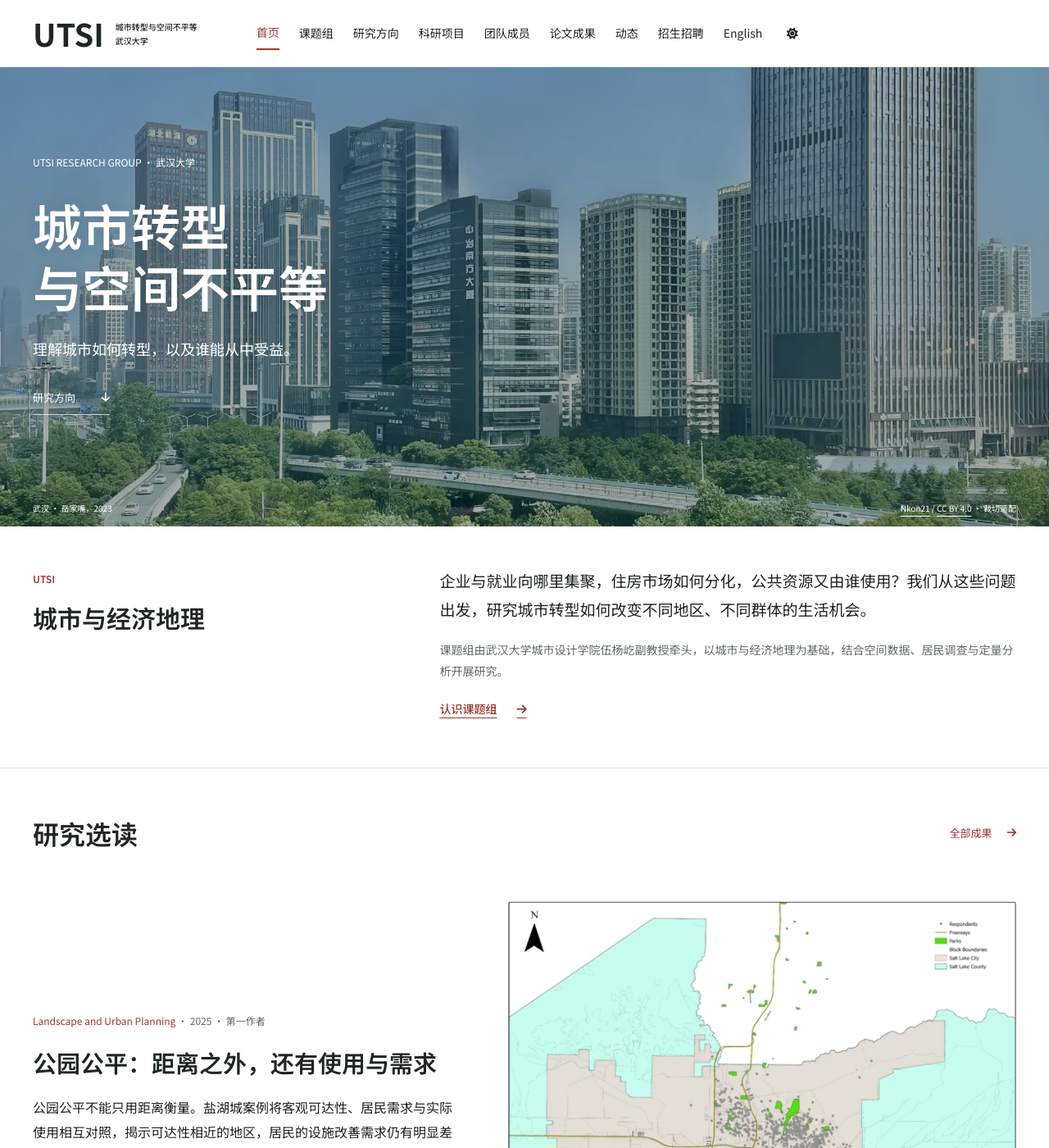
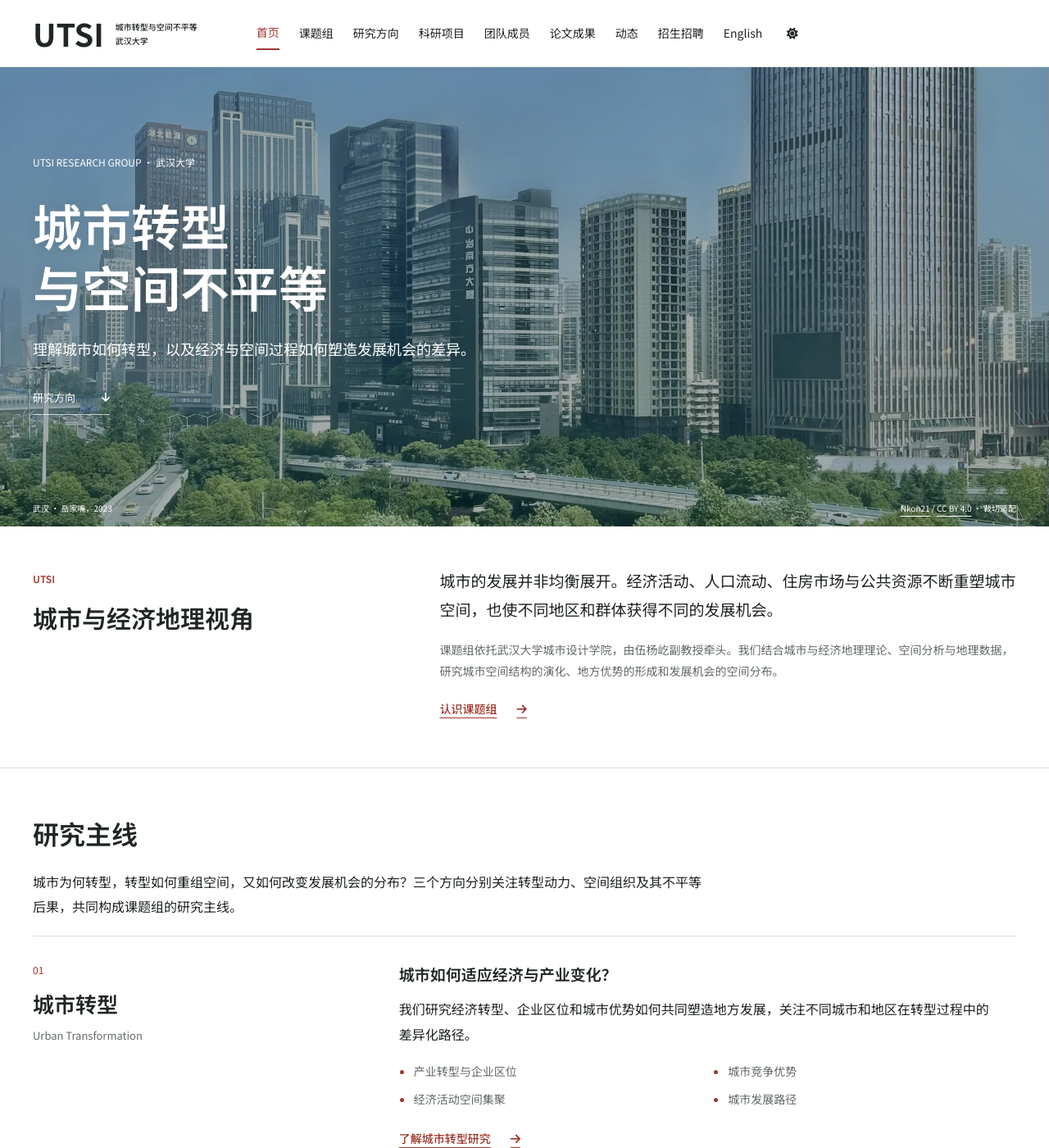
Before and after one commit to Yangyi-Wu/Yangyi-Wu.github.io, a Jekyll site: the page built from _pages/zh-about.md, in a window 1280 px wide and 1400 px high. Shown: the whole window at 82% size. Built offline with Jekyll 4.4.1, drawn with Linux system fonts in a browser that asks for light colours; some of the changed text lies outside the part shown.

Commit message:
Clarify bilingual homepage narrative and research framework

```diff
--- a/_data/homepage.yml
+++ b/_data/homepage.yml
@@ -1,17 +1,21 @@
 zh:
   hero_lines: ['城市转型', '与空间不平等']
-  lead: 理解城市如何转型，以及谁能从中受益。
-  introduction: 企业与就业向哪里集聚，住房市场如何分化，公共资源又由谁使用？我们从这些问题出发，研究城市转型如何改变不同地区、不同群体的生活机会。
-  approach: 课题组由武汉大学城市设计学院伍杨屹副教授牵头，以城市与经济地理为基础，结合空间数据、居民调查与定量分析开展研究。
-  research_intro: 从城市转型的动力，到空间组织的变化，再到机会与资源的分配，三个方向共同构成我们的研究主线。
-  invitation: 欢迎对这些问题感兴趣的同学和同行交流。可以从一个具体的城市现象、一篇论文，或一个尚未想清楚的研究问题谈起。
+  lead: 理解城市如何转型，以及经济与空间过程如何塑造发展机会的差异。
+  perspective_title: 城市与经济地理视角
+  introduction: 城市的发展并非均衡展开。经济活动、人口流动、住房市场与公共资源不断重塑城市空间，也使不同地区和群体获得不同的发展机会。
+  approach: 课题组依托武汉大学城市设计学院，由伍杨屹副教授牵头。我们结合城市与经济地理理论、空间分析与地理数据，研究城市空间结构的演化、地方优势的形成和发展机会的空间分布。
+  research_intro: 城市为何转型，转型如何重组空间，又如何改变发展机会的分布？三个方向分别关注转型动力、空间组织及其不平等后果，共同构成课题组的研究主线。
+  invitation: 欢迎对城市与经济地理、空间分析和城市发展问题感兴趣的学生与同行交流。
+  conversation: 交流可以从一个具体的城市现象、一篇论文，或一个正在形成的研究问题开始。
 en:
   hero_lines: ['Urban Transformation', 'and Spatial Inequality']
-  lead: Understanding how cities transform, and who benefits.
-  introduction: How do firms and jobs concentrate, housing markets differentiate, and people use public resources? These questions guide our research on how urban transformation reshapes opportunities across places and social groups.
-  approach: Led by Associate Professor Yangyi Wu at Wuhan University’s School of Urban Design, we combine urban and economic geography with spatial data, resident surveys and quantitative analysis.
-  research_intro: Our research connects the drivers of urban transformation, changes in spatial organization, and the distribution of opportunities and resources.
-  invitation: We welcome conversations with students and colleagues who share these interests. A particular urban observation, a paper, or a research question still taking shape can be a good place to start.
+  lead: Understanding urban transformation and how economic and spatial processes shape unequal development opportunities.
+  perspective_title: An urban and economic geography perspective
+  introduction: Urban development unfolds unevenly. Economic activity, population movements, housing markets and public resources reshape urban space, creating different opportunities across places and social groups.
+  approach: Based at Wuhan University's School of Urban Design and led by Associate Professor Yangyi Wu, we combine urban and economic geography, spatial analysis and geospatial data to study changing urban structures, the formation of place advantages and the spatial distribution of development opportunities.
+  research_intro: Why do cities transform, how does transformation reorganize space, and how does it change the distribution of opportunities? Our three themes connect the drivers of transformation, spatial organization and unequal outcomes.
+  invitation: We welcome students and colleagues interested in urban and economic geography, spatial analysis and urban development.
+  conversation: A conversation can begin with an urban observation, a paper, or a research question that is still taking shape.
 selection:
   recent_years: 3
   allowed_venues:
@@ -33,7 +37,7 @@ highlights:
     figure_height: 925
     figure_caption_zh: 城市舒适性与产业区位的多尺度框架。原文图 1，Teng et al. (2025)。
     figure_caption_en: A multi-scalar framework of amenities and industry location. Original Fig. 1, Teng et al. (2025).
-    title_zh: 产业区位：连接都市区竞争优势与地方营造
-    title_en: Linking metropolitan advantage and local placemaking
+    title_zh: 产业区位：城市优势如何影响地方发展
+    title_en: Industry location and the role of urban advantages in local development
     summary_zh: 研究将都市区资源获取与地方设施组合放在同一框架中，解释舒适性如何影响武汉汽车产业区位。地方营造的作用取决于更广泛的城市空间联系，而非一套固定的设施清单。
     summary_en: Urban amenities shape industry location through metropolitan resource access and local amenity combinations. The Wuhan study links competitive advantage with placemaking, explaining why local attractiveness depends on wider spatial connections rather than a standard amenity checklist.
--- a/_data/research.yml
+++ b/_data/research.yml
@@ -2,8 +2,12 @@
   legacy_id: innovation
   title_zh: 城市转型
   title_en: Urban Transformation
-  overview_zh: 研究产业变化、企业区位与城市舒适性如何共同塑造地方发展。重点解释不同城区吸引经济活动的条件，以及这些条件如何随产业与城市发展阶段而变化。
-  overview_en: How industrial change, firm location and urban amenities shape local development, with attention to why the conditions attracting economic activity differ across sectors and stages of urban change.
+  overview_zh: 我们研究经济转型、企业区位和城市优势如何共同塑造地方发展，关注不同城市和地区在转型过程中的差异化路径。
+  overview_en: We study how economic transformation, firm location and urban advantages shape local development, and why cities and regions follow different paths through these changes.
+  home_question_zh: 城市如何适应经济与产业变化？
+  home_question_en: How do cities respond to economic and industrial change?
+  focus_zh: ['产业转型与企业区位', '城市竞争优势', '经济活动空间集聚', '城市发展路径']
+  focus_en: ['Industrial change and firm location', 'Urban competitive advantages', 'Spatial agglomeration', 'Urban development paths']
   question_zh: 经济活动的区位选择，如何改变城市发展的动力与地方优势？
   question_en: How do location choices reshape the drivers of urban development and the advantages of places?
   text_zh: 产业发展不仅取决于生产条件，也与城市提供的设施、服务和资源联系有关。上海生产性服务业研究区分企业集聚与地方创意的区位逻辑；武汉产业研究连接都市区资源获取与地方设施组合。我们由此讨论城市转型中的地方优势如何形成，以及产业政策与地方营造能够回应哪些具体条件。
@@ -16,8 +20,12 @@
   legacy_id: structure
   title_zh: 空间重构
   title_en: Spatial Restructuring
-  overview_zh: 研究就业、居住与日常活动如何重新组织城市空间。从多中心发展到住房子市场，关注空间形态与功能联系的区别，以及城市内部边界的形成。
-  overview_en: How employment, housing and everyday activity reorganize urban space, from polycentric development to housing submarkets, distinguishing spatial form from functional connections and examining internal urban boundaries.
+  overview_zh: 我们研究就业、居住和日常活动如何在城市内部重新分布，以及空间结构如何影响城市功能联系和地方发展。
+  overview_en: We study how employment, housing and everyday activities are redistributed within cities, and how spatial structures shape functional connections and local development.
+  home_question_zh: 城市变化如何重新组织空间？
+  home_question_en: How does urban change reorganize space?
+  focus_zh: ['都市空间结构', '多中心发展', '就业与居住空间关系', '城市功能重组']
+  focus_en: ['Metropolitan spatial structure', 'Polycentric development', 'Jobs-housing relationships', 'Reorganization of urban functions']
   question_zh: 看似相近的空间格局，是否具有相同的功能联系与组织方式？
   question_en: Do similar spatial patterns imply similar functional connections and forms of urban organization?
   text_zh: 中心数量、密度和行政边界，不能完整表达都市区的运行方式。多中心研究区分形态集聚与功能联系；住房子市场研究结合属性相似性、可替代性与空间连接性识别地方市场；出行研究将空间结构与居民活动联系起来。这些工作帮助理解城市空间结构的不同维度及其规划含义。
@@ -30,8 +38,12 @@
   legacy_id: equity
   title_zh: 空间不平等
   title_en: Spatial Inequality
-  overview_zh: 研究资源分布如何转化为不同群体的实际机会。通过公园使用、住房租售差异与区域发展，识别平均指标背后的地方差异和制度约束。
-  overview_en: How resource distributions translate into opportunities for different groups, examining park use, housing tenure and regional development to identify local differences and institutional constraints behind aggregate measures.
+  overview_zh: 我们研究不同地区和群体获得城市资源的差异，关注公共服务、住房市场和地方环境如何影响居民的发展机会。
+  overview_en: We study differences in access to urban resources across places and social groups, focusing on how public services, housing markets and local environments shape residents' opportunities.
+  home_question_zh: 城市发展的机会如何在空间中分布？
+  home_question_en: How are the opportunities created by urban development distributed across space?
+  focus_zh: ['公共资源可达性', '城市设施公平', '住房市场分化', '社会空间差异']
+  focus_en: ['Access to public resources', 'Equity in urban amenities', 'Housing market differentiation', 'Socio-spatial disparities']
   question_zh: 资源配置的改善，为什么未必使不同群体同等受益？
   question_en: Why do improvements in resource provision not necessarily benefit social groups equally?
   text_zh: 公平既涉及资源在哪里，也涉及谁能使用、如何使用，以及不同人的需要。公园研究将客观可达性与质量同居民感知、改善需求和实际使用相对照；住房租售研究比较不同居住身份面对的区位条件与制度约束；区域研究追踪发展差异的变化。我们关注不利处境如何形成，为有针对性的公共资源配置提供证据。
--- a/_includes/head.html
+++ b/_includes/head.html
@@ -17,6 +17,6 @@
 
 <!-- For all browsers -->
 <link rel="stylesheet" href="{{ base_path }}/assets/css/main.css?v={{ site.time | date: '%s' }}">
-<link rel="preload" href="{{ '/assets/webfonts/utsi/utsi-sans.woff2' | relative_url }}" as="font" type="font/woff2" crossorigin>
+<link rel="preload" href="{{ '/assets/webfonts/utsi/utsi-sans.woff2' | relative_url }}?v={{ site.time | date: '%s' }}" as="font" type="font/woff2" crossorigin>
 
 <meta http-equiv="cleartype" content="on">
--- a/_includes/home-content.html
+++ b/_includes/home-content.html
@@ -3,6 +3,8 @@
 {% if page.lang == 'zh' %}{% assign language_prefix = '/zh' %}{% endif %}
 {% assign title_key = 'title_' | append: page.lang %}
 {% assign overview_key = 'overview_' | append: page.lang %}
+{% assign question_key = 'home_question_' | append: page.lang %}
+{% assign focus_key = 'focus_' | append: page.lang %}
 {% assign summary_key = 'summary_' | append: page.lang %}
 {% assign caption_key = 'figure_caption_' | append: page.lang %}
 {% assign selection = site.data.homepage.selection %}
@@ -21,30 +23,37 @@
     {% include photo-credit.html %}
   </header>
   <section class="home-introduction" aria-label="{% if page.lang == 'zh' %}课题组简介{% else %}Group introduction{% endif %}">
-    <div class="home-section-label"><span>UTSI</span><h2>{% if page.lang == 'zh' %}城市与经济地理{% else %}Urban and economic geography{% endif %}</h2></div>
+    <div class="home-section-label"><span>UTSI</span><h2>{{ home.perspective_title }}</h2></div>
     <div class="home-introduction-copy">
     <p>{{ home.introduction }}</p>
     <p class="home-approach">{{ home.approach }}</p>
     <a class="text-link" href="{{ language_prefix | append: '/about/' | relative_url }}">{% if page.lang == 'zh' %}认识课题组{% else %}About the group{% endif %} <i class="fa-solid fa-arrow-right" aria-hidden="true"></i></a>
     </div>
   </section>
-  {% capture research_section %}
   <section class="home-section home-research" aria-labelledby="home-research-title">
-    <h2 id="home-research-title">{% if page.lang == 'zh' %}研究议题{% else %}Research themes{% endif %}</h2>
+    <h2 id="home-research-title">{% if page.lang == 'zh' %}研究主线{% else %}Research framework{% endif %}</h2>
     <p class="home-research-intro">{{ home.research_intro }}</p>
     <div class="home-research-areas">
       {% for theme in site.data.research %}
       <section data-research-theme="{{ theme.id }}">
-        <h3><a href="{{ language_prefix | append: '/research/' | relative_url }}#{{ theme.id }}">{{ theme[title_key] }}</a></h3>
-        <p>{{ theme[overview_key] }}</p>
+        <div class="home-theme-heading">
+          <span class="home-theme-step" aria-hidden="true">0{{ forloop.index }}</span>
+          <h3><a href="{{ language_prefix | append: '/research/' | relative_url }}#{{ theme.id }}">{{ theme[title_key] }}</a></h3>
+          {% if page.lang == 'zh' %}<p class="home-theme-translation" lang="en">{{ theme.title_en }}</p>{% endif %}
+        </div>
+        <div class="home-theme-copy">
+          <p class="home-theme-question">{{ theme[question_key] }}</p>
+          <p class="home-theme-overview">{{ theme[overview_key] }}</p>
+          <ul class="home-theme-focus" aria-label="{% if page.lang == 'zh' %}研究内容{% else %}Research topics{% endif %}">{% for topic in theme[focus_key] %}<li>{{ topic }}</li>{% endfor %}</ul>
+          <a class="text-link" href="{{ language_prefix | append: '/research/' | relative_url }}#{{ theme.id }}">{% if page.lang == 'zh' %}了解{{ theme.title_zh }}研究{% else %}Explore {{ theme.title_en | downcase }}{% endif %} <i class="fa-solid fa-arrow-right" aria-hidden="true"></i></a>
+        </div>
       </section>
       {% endfor %}
     </div>
   </section>
-  {% endcapture %}
   <section class="home-section home-selected" aria-labelledby="home-highlights-title">
     <div class="home-section-heading">
-      <h2 id="home-highlights-title">{% if page.lang == 'zh' %}研究选读{% else %}Research highlights{% endif %}</h2>
+      <h2 id="home-highlights-title">{% if page.lang == 'zh' %}研究亮点{% else %}Research highlights{% endif %}</h2>
       <a href="{{ language_prefix | append: '/publications/' | relative_url }}">{% if page.lang == 'zh' %}全部成果{% else %}All publications{% endif %} <i class="fa-solid fa-arrow-right" aria-hidden="true"></i></a>
     </div>
     <div class="home-highlights-grid">
@@ -70,7 +79,6 @@
     {% endfor %}
     </div>
   </section>
-  {{ research_section }}
   <div class="home-bottom-grid home-section">
   <section class="home-section" aria-labelledby="home-news-title">
     <div class="home-section-heading"><h2 id="home-news-title">{% if page.lang == 'zh' %}学术动态{% else %}News{% endif %}</h2><a href="{{ language_prefix | append: '/news/' | relative_url }}">{% if page.lang == 'zh' %}全部动态{% else %}All news{% endif %}</a></div>
@@ -79,10 +87,14 @@
   <section class="home-section home-contact" aria-labelledby="home-contact-title">
     <h2 id="home-contact-title">{% if page.lang == 'zh' %}学生与合作{% else %}Students and collaboration{% endif %}</h2>
     <p>{{ home.invitation }}</p>
+    <p>{{ home.conversation }}</p>
+    <h3 class="home-admissions-title">{% if page.lang == 'zh' %}招生信息{% else %}Admissions{% endif %}</h3>
+    {% assign admissions = site.data.group.admissions | where: 'year', '2027' | first %}
+    <p class="home-admissions"><strong>{{ admissions.year }}{% if page.lang == 'zh' %} 级招生：{% else %} entry: {% endif %}</strong>{{ admissions[page.lang] }}</p>
     {% if page.lang == 'zh' %}
-    <p><strong>2027 级招生：</strong>规划专业硕士研究生、设计专硕。预计自 <strong>2028 年</strong>起招收博士研究生，具体安排以学校招生通知为准。</p>
+    <p class="home-phd-note">预计自 2028 年起招收博士研究生，具体安排以学校招生通知为准。</p>
     {% else %}
-    <p><strong>2027 entry:</strong> Master's students in Planning and professional Master's students in Design. PhD recruitment is expected from <strong>2028</strong>, subject to the university's admissions announcements.</p>
+    <p class="home-phd-note">PhD recruitment is expected from 2028, subject to the university's admissions announcements.</p>
     {% endif %}
     <p class="home-profile-links">
       <a href="{{ language_prefix | append: '/join/' | relative_url }}">{% if page.lang == 'zh' %}招生与合作{% else %}Join us{% endif %} <i class="fa-solid fa-arrow-right" aria-hidden="true"></i></a>
--- a/_sass/layout/_research-site.scss
+++ b/_sass/layout/_research-site.scss
@@ -1,6 +1,6 @@
 @font-face {
   font-family: "UTSI Sans";
-  src: url("../webfonts/utsi/utsi-sans.woff2") format("woff2");
+  src: url("../webfonts/utsi/utsi-sans.woff2?v=#{$site-asset-version}") format("woff2");
   font-weight: 400 700;
   font-style: normal;
   font-display: swap;
@@ -120,10 +120,18 @@ a:focus-visible, input:focus-visible, button:focus-visible, select:focus-visible
 .home-research-areas h3 a { color: var(--global-text-color); text-decoration: none; }
 .home-research-areas h3 a:hover { color: var(--global-link-color); }
 .home-research-areas p { font-size: 16px; line-height: 1.9; margin: 0; max-width: 730px; }
+.home-theme-step { display: block; margin-bottom: 10px; font-size: 12px; color: var(--global-link-color); font-variant-numeric: tabular-nums; }
+.home-research-areas .home-theme-translation { margin-top: 8px; font-size: 13px; color: var(--global-text-color-light); }
+.home-research-areas .home-theme-question { margin-bottom: 12px; font-size: 19px; line-height: 1.65; font-weight: 600; }
+.home-theme-focus { display: grid; grid-template-columns: repeat(2, minmax(0, 1fr)); gap: 8px 32px; margin: 18px 0 12px; padding-left: 18px; font-size: 14px; color: var(--global-text-color-light); }
+.home-theme-focus li { margin: 0; padding: 0; }
+.home-theme-focus li::marker { color: var(--global-link-color); }
 .home-content > .home-bottom-grid { display: grid; grid-template-columns: 1fr 1fr; gap: 80px; padding-bottom: 84px; border-top: 1px solid var(--global-border-color); }
 .home-bottom-grid > section { min-width: 0; }
 .home-bottom-grid h2 { font-size: 26px; margin: 0 0 22px; }
 .home-contact p, .home-content .group-news li { font-size: 15px; line-height: 1.9; }
+.home-contact .home-admissions-title { margin: 28px 0 12px; font-size: 19px; }
+.home-contact .home-phd-note { font-size: 13px; color: var(--global-text-color-light); }
 .home-profile-links { margin: 22px 0 0; }
 
 .research-overview { display: grid; grid-template-columns: repeat(3, minmax(0,1fr)); gap: 32px; padding: 28px 0; margin: 28px 0; border-block: 1px solid var(--global-border-color); }
@@ -239,6 +247,9 @@ a:focus-visible, input:focus-visible, button:focus-visible, select:focus-visible
   .home-research-areas section { grid-template-columns: 1fr; gap: 12px; padding: 24px 0; }
   .home-research-areas h3 { font-size: 23px; }
   .home-research-areas p { font-size: 15px; }
+  .home-theme-step { margin-bottom: 6px; }
+  .home-research-areas .home-theme-question { font-size: 17px; }
+  .home-theme-focus { gap: 8px 22px; font-size: 13px; }
   .home-content > .home-bottom-grid { grid-template-columns: 1fr; gap: 36px; padding-bottom: 50px; }
   .home-bottom-grid h2 { font-size: 25px; }
   .research-overview { grid-template-columns: 1fr; gap: 24px; }
@@ -268,7 +279,13 @@ a:focus-visible, input:focus-visible, button:focus-visible, select:focus-visible
 @media (max-width: 400px) {
   .group-person { grid-template-columns: 1fr; }
   .home-hero .group-home-title { font-size: 35px; }
-  html[lang="en"] .home-hero .group-home-title { font-size: 29px; }
+  html[lang="en"] .home-hero .group-home-title { font-size: 27px; }
   .language-entry h1 { font-size: 27px; }
 }
+@media (max-width: 359px) {
+  .home-theme-focus { grid-template-columns: 1fr; }
+  .home-hero .group-eyebrow { margin-bottom: 16px; }
+  .home-hero .group-home-title { margin-bottom: 16px; }
+  .home-hero .profile-lead { font-size: 14px; margin-bottom: 12px; }
+}
 @media (prefers-reduced-motion: reduce) { html { scroll-behavior: auto; } }
--- a/assets/css/main.scss
+++ b/assets/css/main.scss
@@ -7,6 +7,8 @@
  * Note that the files are processed in the order they are imported, so they are partly
    sorted by the dependencies. Also, the first two lines of the file are required by Jekyll.
  */
+
+$site-asset-version: "{{ site.time | date: '%s' }}";
 
 @import
     "vendor/breakpoint/breakpoint",
```
Also changed, not shown: scripts/verify-site.rb (+19 -3 lines), assets/webfonts/utsi/utsi-sans.woff2.
